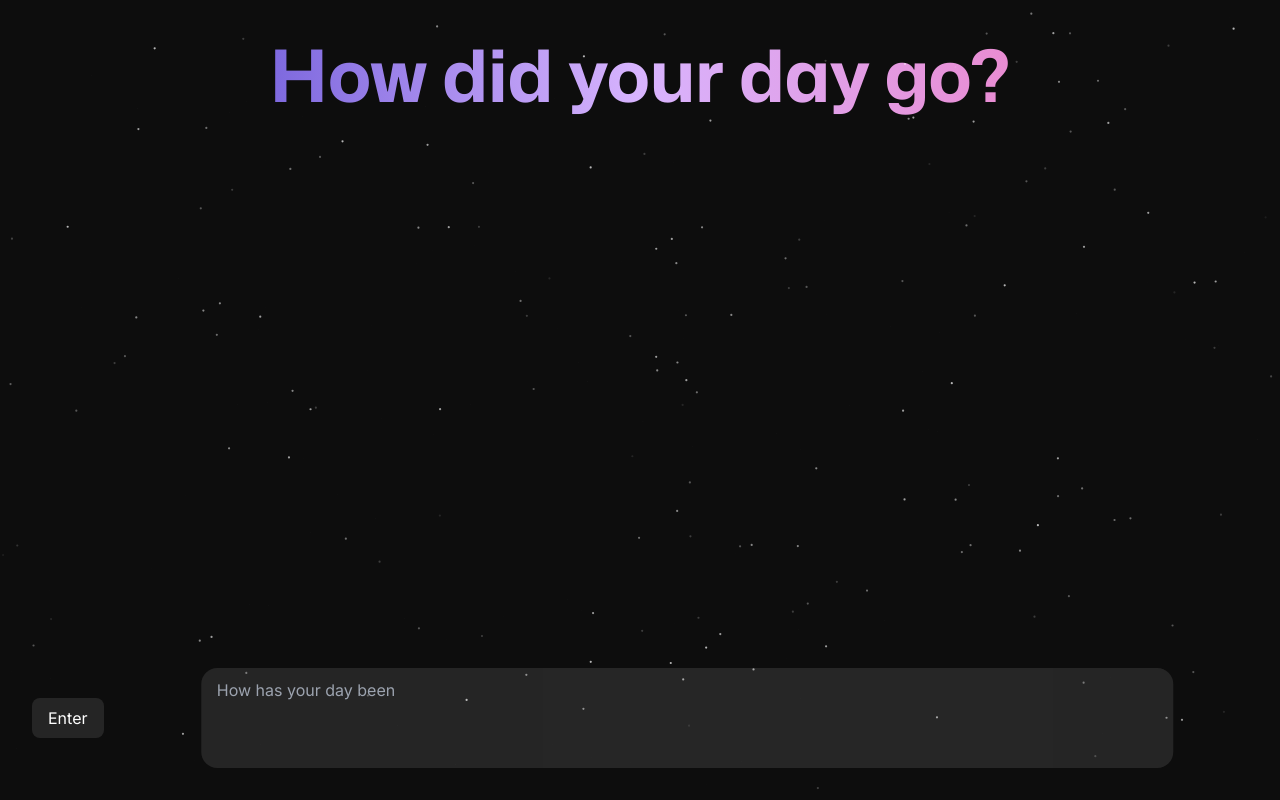
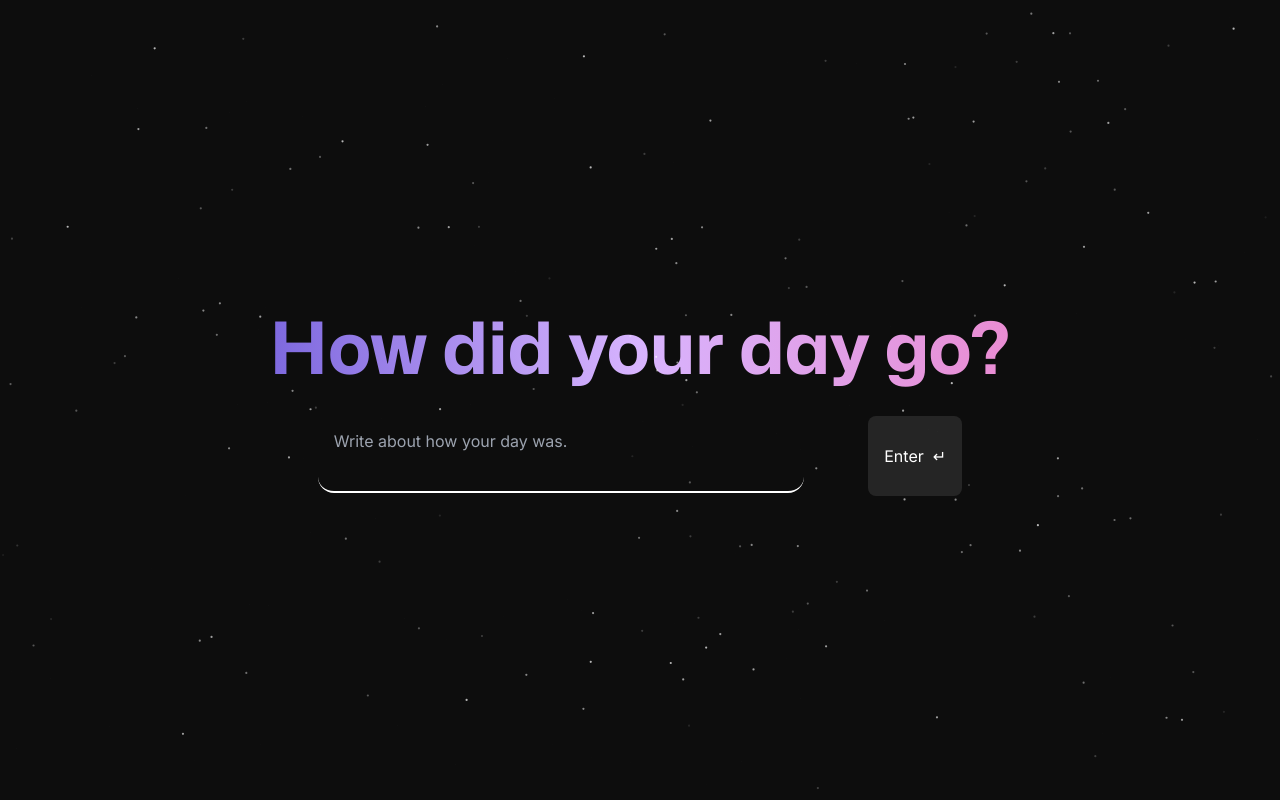
Before and after one commit to woaitsAryan/rekindle-frontend, a Next.js app: page / in a window 1280 px wide. Built offline with nearby package versions, Linux system fonts and the light colour scheme.

Commit message:
feat: UI improvements & loading state

```diff
--- a/src/app/page.tsx
+++ b/src/app/page.tsx
@@ -1,13 +1,15 @@
-"use client"
-import { useState,useEffect, useRef } from "react";
-import axios from 'axios';
+"use client";
+import { useState, useEffect, useRef } from "react";
+import axios from "axios";
 
 export default function Home() {
-  const [messages,setMessages]=useState<string[]>([]);
-  const [currentUserInput,setCurrentUserInput]=useState<string>('')
-  const [outputData,setOutputData]=useState<string>('')
-  const sectionRef=useRef<HTMLDivElement>(null)
-  const inputRef =useRef<HTMLTextAreaElement>(null);
+  const [messages, setMessages] = useState<string[]>([]);
+  const [currentUserInput, setCurrentUserInput] = useState<string>("");
+  const [outputData, setOutputData] = useState<string>("");
+  const sectionRef = useRef<HTMLDivElement>(null);
+  const inputRef = useRef<HTMLTextAreaElement>(null);
+  const [isSubmitted, setIsSubmitted] = useState(false);
+  const [loading, setLoading] = useState(false);
   //   useEffect(()=>{
   //     inputRef.current?.addEventListener('input', resizeInput);
   //     function resizeInput() {
@@ -15,45 +17,122 @@ import axios from 'axios';
   //         inputRef.current.style.height = inputRef.current?.value.length/10 + "px";
   // }
   //   },[inputRef.current?.value.length])
-  const handleUserTextSubmission=async(e:any)=>{
-    if(currentUserInput==="")
-    return;
-    setMessages([...messages,currentUserInput])
-    AddMessageNode(currentUserInput)
-
-    const response = await axios.post('http://localhost:8000/journal', {
-      text: currentUserInput
-    })
-
-    setOutputData(response.data.response)
-    AddMessageNode(response.data.response)
-
-  }
-  const AddMessageNode=(text:string)=>{
-    const toAddText=document.createElement('div')
-    toAddText.innerHTML=text;
-    toAddText.setAttribute('style','padding:1rem; background-color:rgba(255,255,255,.1); border-radius:1rem; margin-left:10px;  color:white;')
-    sectionRef.current?.appendChild(toAddText)
-  }
+  const handleUserTextSubmission = async (e: any) => {
+    if (currentUserInput === "") return;
+    setMessages([...messages, currentUserInput]);
+    AddMessageNode(currentUserInput);
+    setIsSubmitted(true);
+    setLoading(true);
+    const response = await axios.post("http://localhost:8000/journal", {
+      text: currentUserInput,
+    });
+    setLoading(false);
+    setOutputData(response.data.response);
+    AddMessageNode(response.data.response);
+  };
+  const AddMessageNode = (text: string) => {
+    const toAddText = document.createElement("div");
+    toAddText.innerHTML = text;
+    toAddText.setAttribute(
+      "style",
+      "padding:1rem; background-color:rgba(255,255,255,.1); border-radius:1rem; margin-left:10px;  color:white;"
+    );
+    sectionRef.current?.appendChild(toAddText);
+  };
 
   return (
-    <div className="w-full h-screen bg-bg_primary  p-8 relative flex flex-col  gap-[1.5rem] ">
-      <div className="heading font-mona_bold tab:text-7xl bg-gradient-to-r from-indigo-700 via-purple-300 to-pink-400 bg-clip-text text-transparent mobile:text-4xl mobile:leading-[3rem] w-full flex justify-center items-center  py-2">
+    <div className="w-full h-screen bg-bg_primary  p-8 relative flex flex-col  gap-[1.5rem] justify-center">
+      <div className="heading font-mona_bold tab:text-7xl bg-gradient-to-r from-indigo-700 via-purple-300 to-pink-400 bg-clip-text text-transparent mobile:text-4xl mobile:leading-[3rem] w-full flex justify-center items-center  py-2 text-center">
         How did your day go?
       </div>
-      <div className="h-[85vh] z-[100] w-[95%] overflow-scroll flex flex-col justify-start items-start gap-[2rem] overflow-x-hidden no-scrollbar " ref={sectionRef}>
-      {
 
-      }
+      {loading ? (
+        <svg
+          xmlns="http://www.w3.org/2000/svg"
+          viewBox="0 0 200 200"
+          className="w-12 mx-auto"
+        >
+          <circle
+            fill="#FFFFFF"
+            stroke="#FFFFFF"
+            stroke-width="15"
+            r="15"
+            cx="40"
+            cy="65"
+          >
+            <animate
+              attributeName="cy"
+              calcMode="spline"
+              dur="2"
+              values="65;135;65;"
+              keySplines=".5 0 .5 1;.5 0 .5 1"
+              repeatCount="indefinite"
+              begin="-.4"
+            ></animate>
+          </circle>
+          <circle
+            fill="#FFFFFF"
+            stroke="#FFFFFF"
+            stroke-width="15"
+            r="15"
+            cx="100"
+            cy="65"
+          >
+            <animate
+              attributeName="cy"
+              calcMode="spline"
+              dur="2"
+              values="65;135;65;"
+              keySplines=".5 0 .5 1;.5 0 .5 1"
+              repeatCount="indefinite"
+              begin="-.2"
+            ></animate>
+          </circle>
+          <circle
+            fill="#FFFFFF"
+            stroke="#FFFFFF"
+            stroke-width="15"
+            r="15"
+            cx="160"
+            cy="65"
+          >
+            <animate
+              attributeName="cy"
+              calcMode="spline"
+              dur="2"
+              values="65;135;65;"
+              keySplines=".5 0 .5 1;.5 0 .5 1"
+              repeatCount="indefinite"
+              begin="0"
+            ></animate>
+          </circle>
+        </svg>
+      ) : (
+        isSubmitted && (
+          <div
+            className="h-[80vh] z-[100] mx-auto w-full md:w-[75%] overflow-scroll flex flex-col justify-start items-start gap-[2rem] overflow-x-hidden no-scrollbar text-sm md:text-base"
+            ref={sectionRef}
+          ></div>
+        )
+      )}
+      <div className="flex flex-col md:flex-row justify-center w-full relative items-center gap-4 md:gap-16 z-20">
+        <textarea
+          className=" resize-none text-white px-[1rem] py-[0.5rem] bg-[rgba(255,255,255,0)] rounded-2xl no-scrollbar w-full md:w-[40%] focus:border-primary_text break-words whitespace-pre-wrap h-auto leading-[1.75rem] border-b-2 border-white outline-none"
+          placeholder="Write about how your day was."
+          onChange={(e) => {
+            setCurrentUserInput(e.target.value.toString());
+          }}
+          value={currentUserInput}
+          ref={inputRef}
+        />
+        <button
+          type="submit"
+          className="rounded-[.5rem] text-white md:h-20 px-4 py-2 bg-[rgba(255,255,255,.1)] w-fit active:scale-[95%] transition-all duration-300 ease-linear"
+          onClick={handleUserTextSubmission}
+        >
+          Enter &nbsp;&crarr;
+        </button>
       </div>
-      <div className="flex justify-start w-full relative items-center z-20" >
-
-        <button type="submit" className="rounded-[.5rem] text-white px-4 py-2 bg-[rgba(255,255,255,.1)] w-fit h-fit " onClick={handleUserTextSubmission}>Enter</button>
-        <textarea rows={3} cols={50} className=" resize-none text-white px-[1rem] py-[0.5rem] bg-[rgba(255,255,255,.1)] rounded-2xl no-scrollbar translate-x-[10%] w-[80%] focus:border-primary_text break-words whitespace-pre-wrap h-auto leading-[1.75rem]" placeholder="How has your day been" onChange={(e)=>{
-        setCurrentUserInput(e.target.value.toString())
-        }} value={currentUserInput} ref={inputRef}/>
-      </div>
-
     </div>
   );
 }
```
Lines whose indentation alone changed are shown as unchanged.
